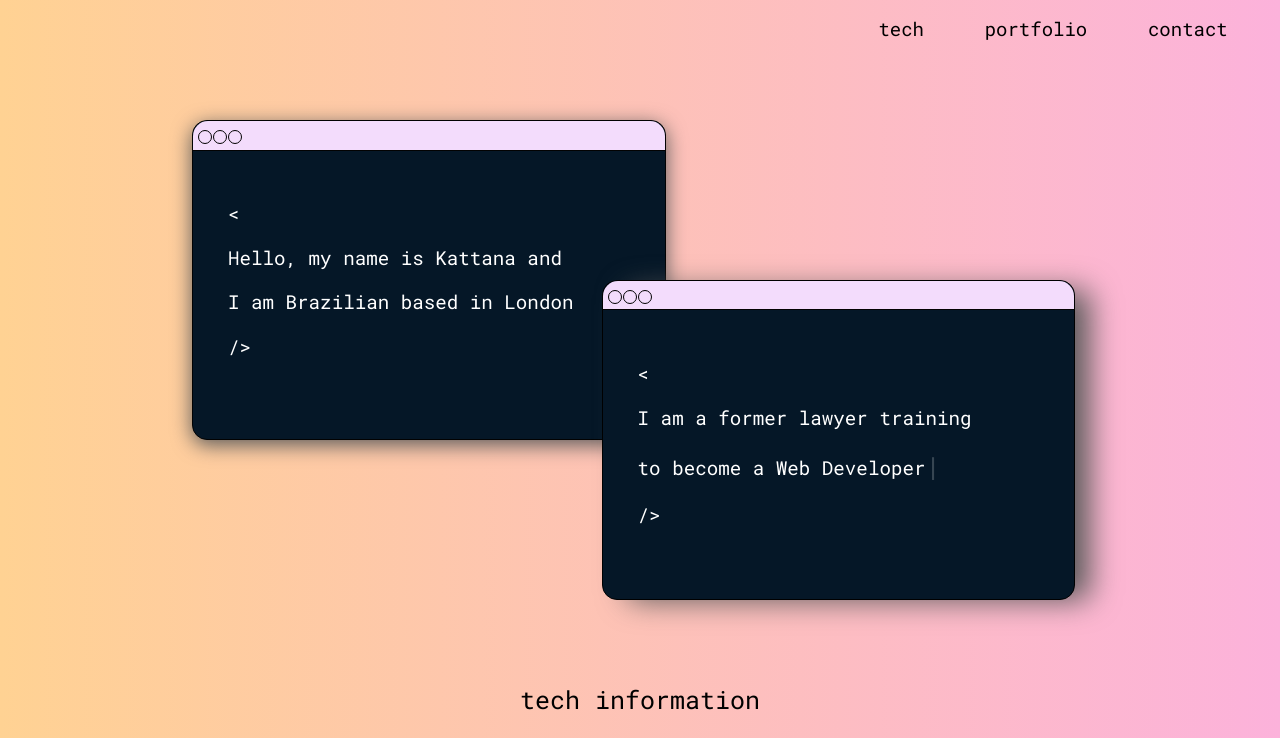
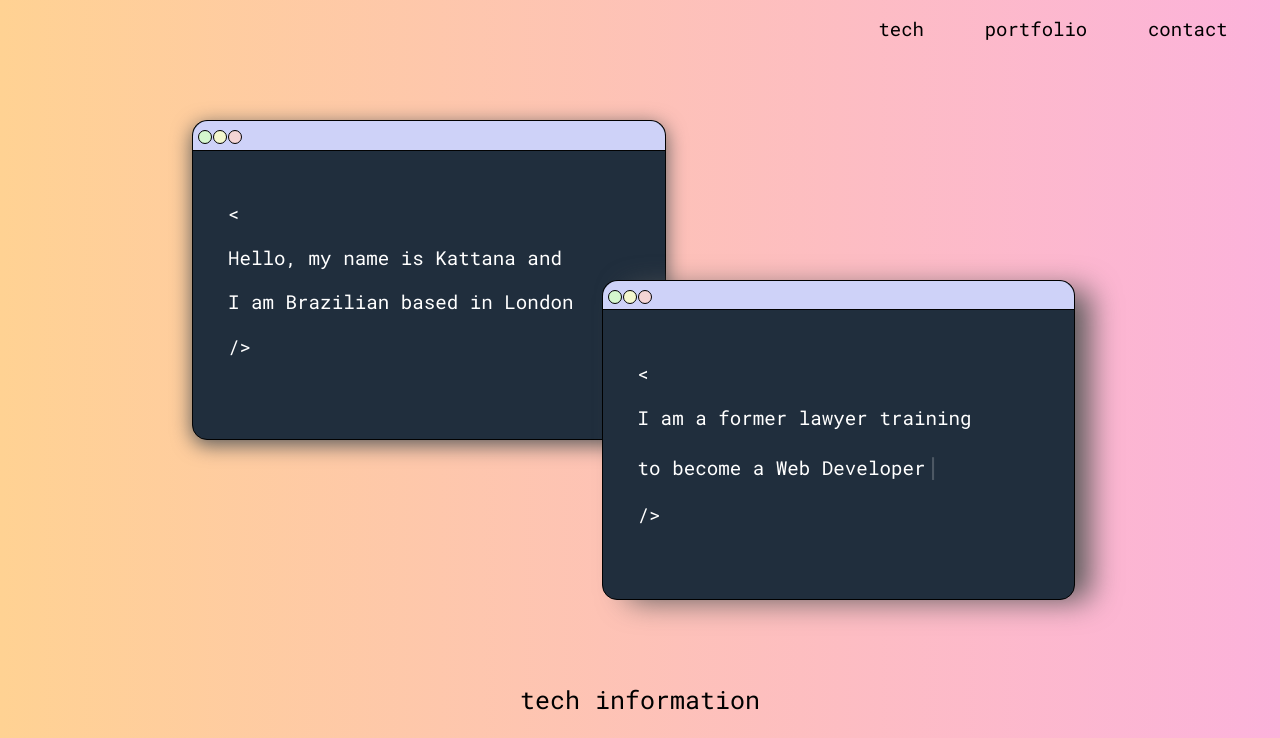
Before and after one commit to kattanaluz/portfolio1, a React app: page / in a window 1280 px wide. Shown: the top 738 px of the page. Built offline with nearby package versions, Linux system fonts and the light colour scheme.

Commit message:
Changed color land component

```diff
--- a/src/components/landDisplay/landDisplay.module.css
+++ b/src/components/landDisplay/landDisplay.module.css
@@ -6,7 +6,7 @@
   height: 320px;
   left: 15%;
   top: 15%;
-  background: #051727;
+  background: #202e3d;
   border: 0.5px solid #020202;
   box-sizing: border-box;
   border-radius: 15px;
@@ -19,7 +19,7 @@
   height: 320px;
   left: 47%;
   top: 35%;
-  background: #051727;
+  background: #202e3d;
   border: 0.5px solid #000000;
   box-sizing: border-box;
   border-radius: 15px;
@@ -33,7 +33,7 @@
   left: 0%;
   top: 0%;
   border-bottom: 0.5px solid #020202;
-  background: #f3dcfc;
+  background: #ced2f8;
   border-radius: 15px 15px 0px 0px;
 }
 
@@ -44,7 +44,7 @@
   left: 0%;
   top: 0%;
   border-bottom: 0.5px solid #020202;
-  background: #f3dcfc;
+  background: #ced2f8;
   box-sizing: border-box;
   border-radius: 15px 15px 0px 0px;
 }
@@ -55,7 +55,7 @@
   height: 14px;
   left: 5px;
   top: 9px;
-  background: #f3dcfc;
+  background: #d5f8ce;
   border: 1px solid #000000;
   box-sizing: border-box;
   border-radius: 90%;
@@ -67,7 +67,7 @@
   height: 14px;
   left: 20px;
   top: 9px;
-  background: #f3dcfc;
+  background: #f4f8ce;
   border: 1px solid #000000;
   box-sizing: border-box;
   border-radius: 90%;
@@ -79,7 +79,7 @@
   height: 14px;
   left: 35px;
   top: 9px;
-  background: #f3dcfc;
+  background: #f5d5d5;
   border: 1px solid #000000;
   box-sizing: border-box;
   border-radius: 90%;
@@ -91,7 +91,7 @@
   height: 14px;
   left: 5px;
   top: 9px;
-  background: #f3dcfc;
+  background: #d5f8ce;
   border: 1px solid #000000;
   box-sizing: border-box;
   border-radius: 90%;
@@ -103,7 +103,7 @@
   height: 14px;
   left: 20px;
   top: 9px;
-  background: #f3dcfc;
+  background: #f4f8ce;
   border: 1px solid #000000;
   box-sizing: border-box;
   border-radius: 90%;
@@ -115,7 +115,7 @@
   height: 14px;
   left: 35px;
   top: 9px;
-  background: #f3dcfc;
+  background: #f5d5d5;
   border: 1px solid #000000;
   box-sizing: border-box;
   border-radius: 90%;
@@ -135,13 +135,13 @@
   font-size: 120%;
   font-weight: 400;
   font-family: "Roboto Mono", monospace;
-  color: white;
+  color: rgb(255, 255, 255);
 }
 
 .textSecondRect p {
   font-size: 120%;
   font-weight: 400;
-  color: white;
+  color: rgb(255, 255, 255);
   font-family: "Roboto Mono", monospace;
   animation: typing 3.5s steps(40, end), blink-caret 0.75s step-end infinite;
 }
```
